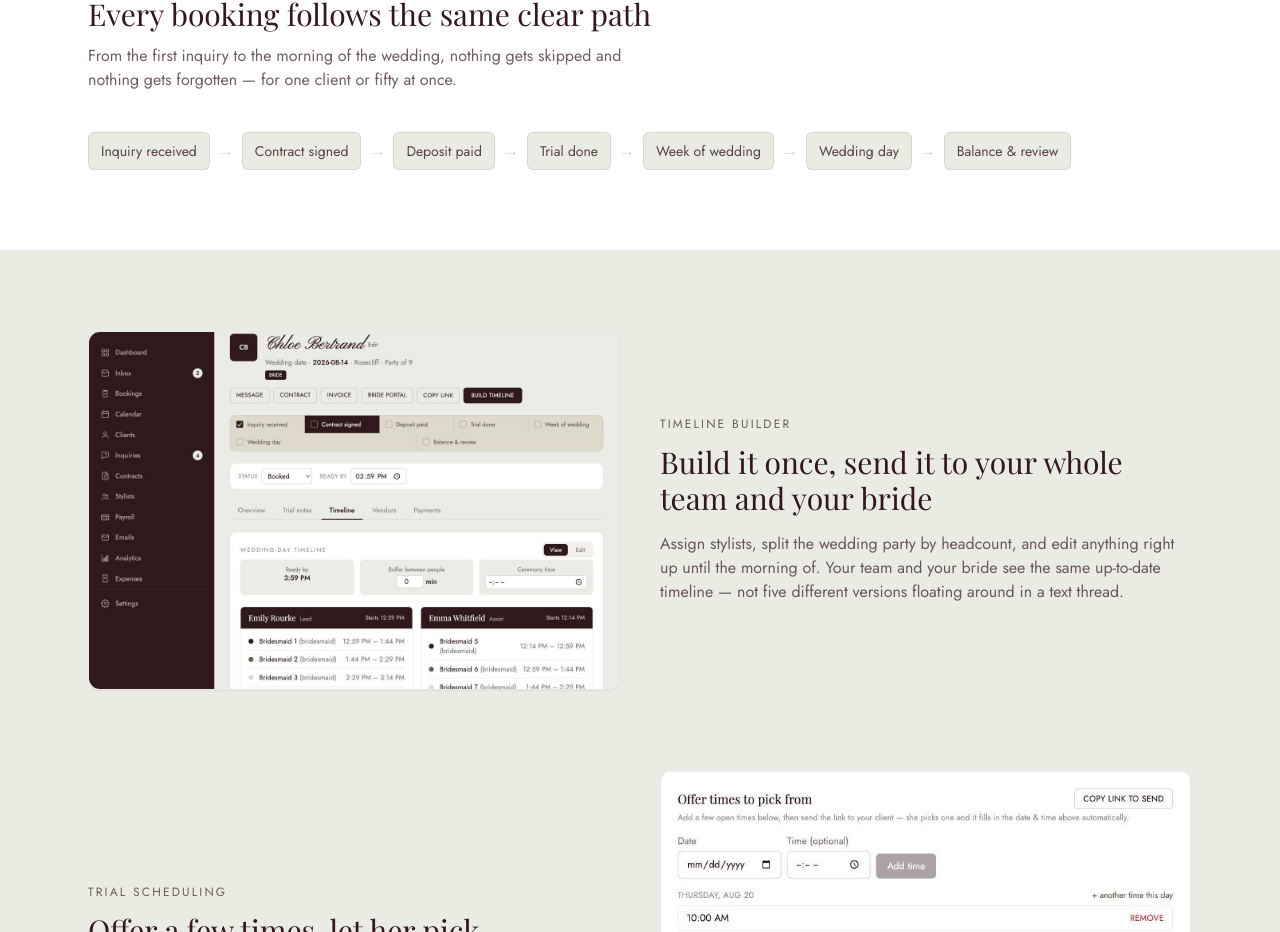
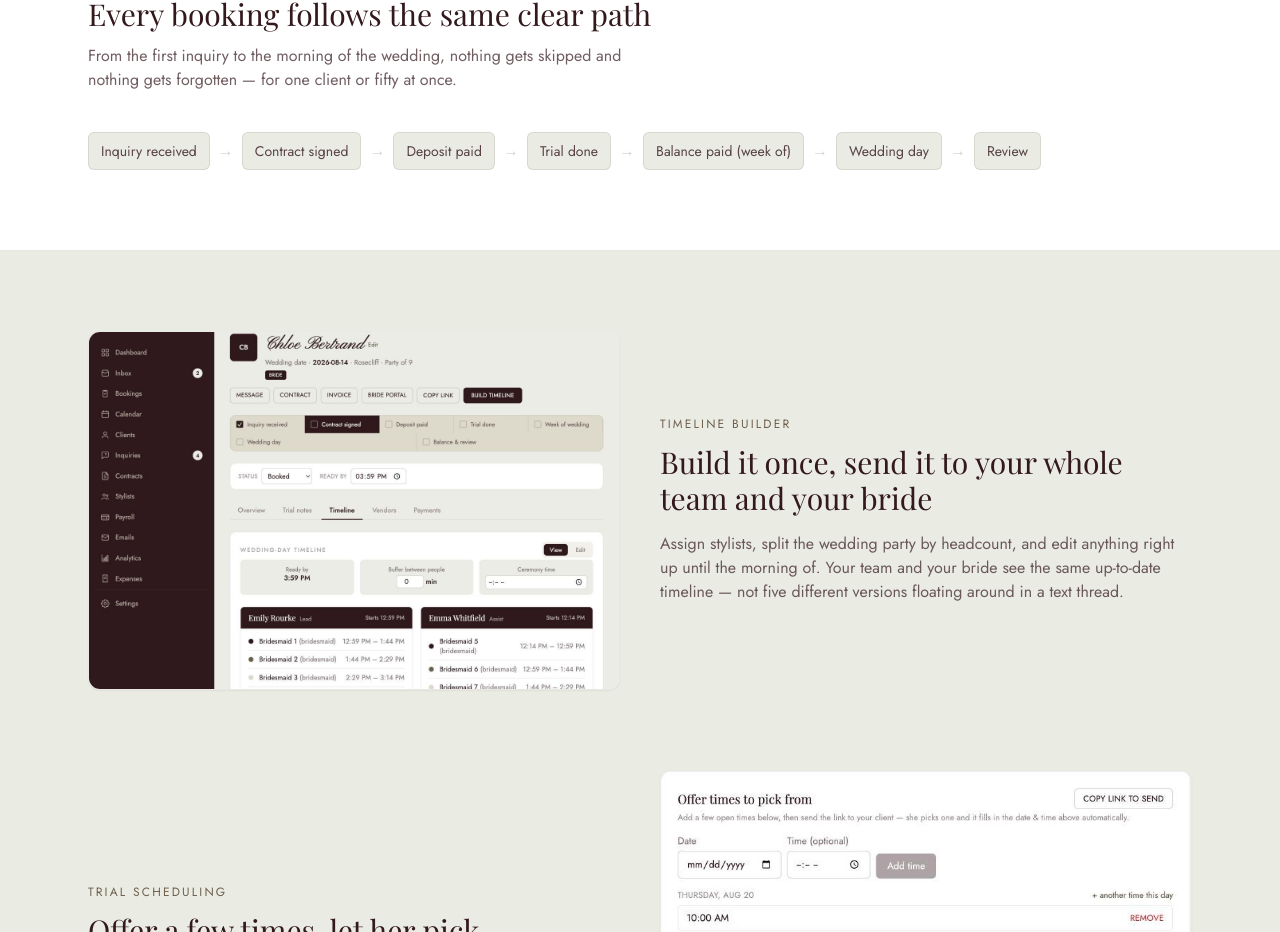
Before and after one commit to katebenson-07/Vayled, a Next.js app: page / in a window 1280 px wide. Shown: the part 1495-2427 px from the top of the page. Built offline with nearby package versions, Linux system fonts and the light colour scheme; a web font is replaced by a local one.

Commit message:
Simplify stylist wedding page; reorder homepage path steps (balance week-of)

```diff
--- a/app/(marketing)/page.tsx
+++ b/app/(marketing)/page.tsx
@@ -13,9 +13,9 @@ const PATH_STEPS = [
   "Contract signed",
   "Deposit paid",
   "Trial done",
-  "Week of wedding",
+  "Balance paid (week of)",
   "Wedding day",
-  "Balance & review",
+  "Review",
 ];
 
 const FEATURES = [
--- a/app/team/bookings/[id]/page.tsx
+++ b/app/team/bookings/[id]/page.tsx
@@ -23,6 +23,10 @@ function WeddingDetail() {
   const [photos, setPhotos] = useState<(ClientPhoto & { url: string | null })[]>([]);
   const [uploading, setUploading] = useState(false);
   const [loading, setLoading] = useState(true);
+  // Trial coordination, notes, and photos aren't day-of information — they're
+  // tucked behind one toggle so the page opens straight to what a stylist
+  // actually needs backstage: today's schedule.
+  const [detailsOpen, setDetailsOpen] = useState(false);
 
   async function load() {
     const { data: bookingData } = await supabase.from("bookings").select("*").eq("id", id).maybeSingle();
@@ -207,6 +211,16 @@ function WeddingDetail() {
         )}
       </section>
 
+      <button
+        onClick={() => setDetailsOpen((o) => !o)}
+        className="w-full flex items-center justify-between bg-white border border-charcoal/10 rounded-xl p-5 text-left"
+      >
+        <span className="text-sm font-medium text-charcoal">Trial &amp; prep details</span>
+        <span className="text-xs text-gold">{detailsOpen ? "Hide ▲" : "Show ▾"}</span>
+      </button>
+
+      {detailsOpen && (
+        <>
       {isLead && (
         <section className="bg-white border border-charcoal/10 rounded-xl p-5">
           <h2 className="text-xs uppercase tracking-widest-lg text-charcoal/50 mb-1">Offer trial times to the bride</h2>
@@ -375,6 +389,8 @@ function WeddingDetail() {
           </div>
         )}
       </section>
+        </>
+      )}
     </div>
   );
 }
```
Also changed, not shown: 1 other file (tests, documents, lock files or other folders).
